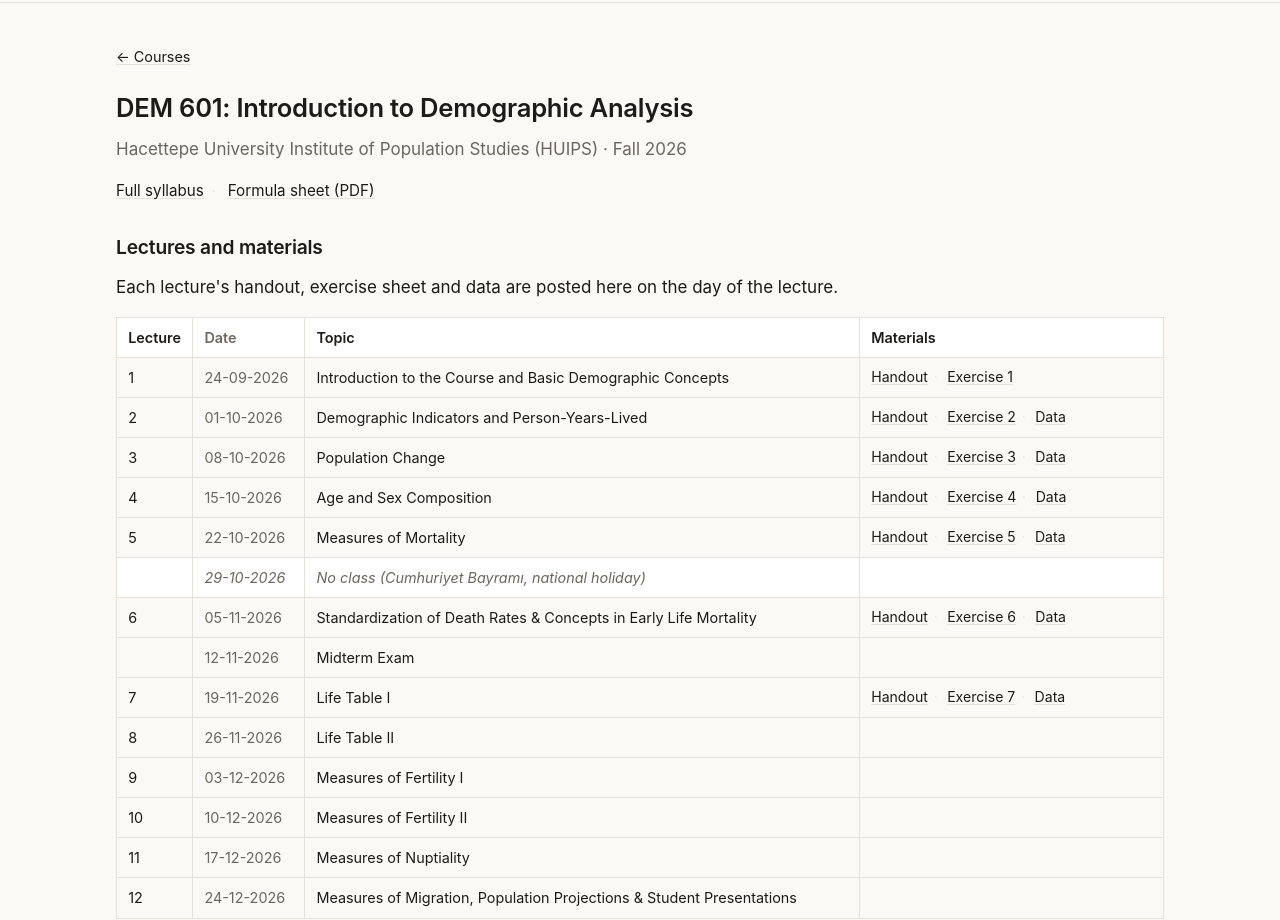
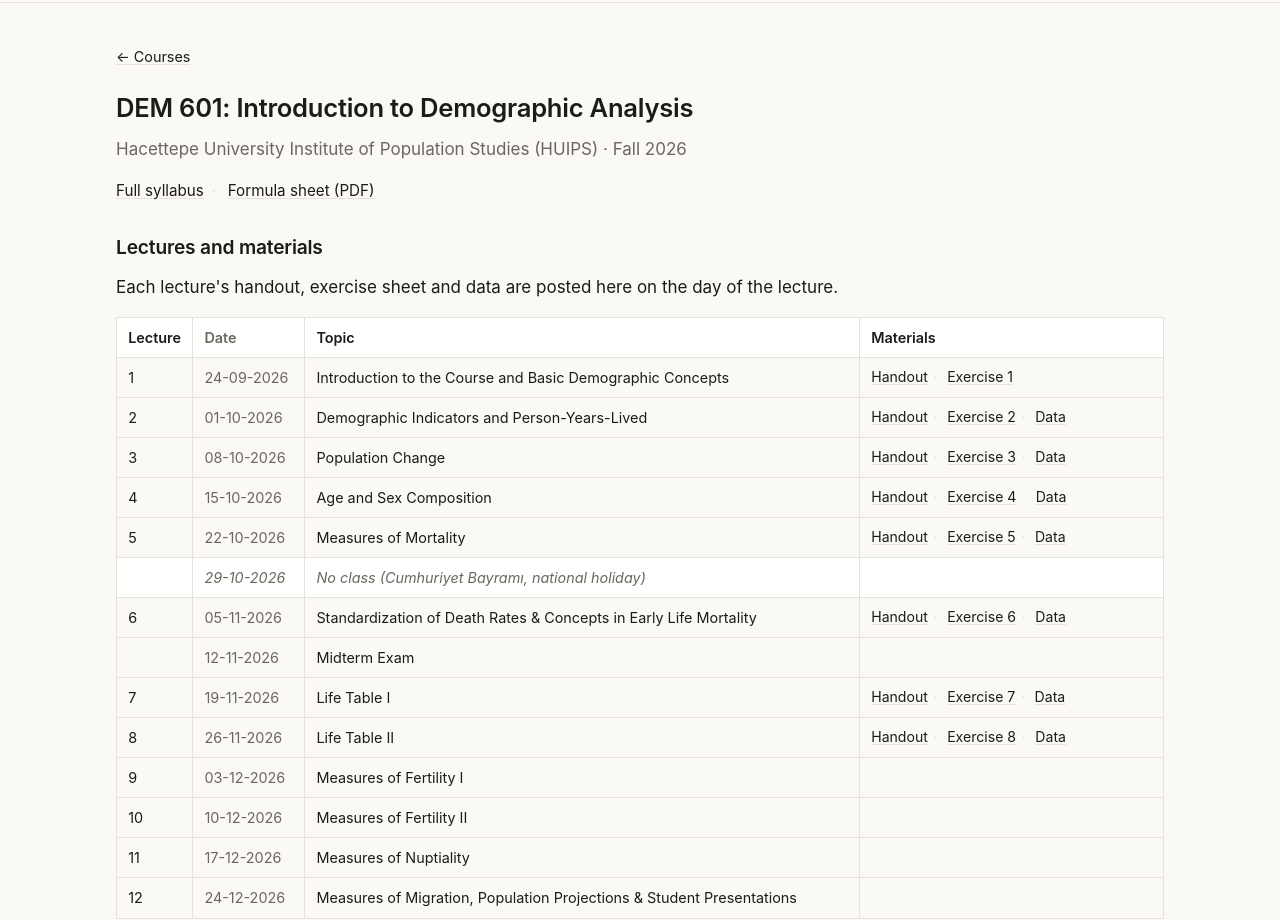
Before and after one commit to keskinfaruk/webpage, a plain HTML site: page courses/dem-601/index.html in a window 1280 px wide. Shown: the part 63-983 px from the top of the page. Drawn offline with Linux system fonts and the light colour scheme.

Commit message:
Add DEM 601 lecture 8 materials

```diff
--- a/courses/dem-601/index.html
+++ b/courses/dem-601/index.html
@@ -112,7 +112,11 @@
 		<tr>
 			<td>8</td><td>26-11-2026</td>
 			<td>Life Table II</td>
-			<td></td>
+			<td><ul class="mat">
+				<li><a href="./handouts/handout08.pdf">Handout</a></li>
+				<li><a href="./exercises/exercise08.pdf">Exercise 8</a></li>
+				<li><a href="./data/exercise08.zip">Data</a></li>
+			</ul></td>
 		</tr>
 		<tr>
 			<td>9</td><td>03-12-2026</td>
```
Also changed, not shown: 4 other files.
